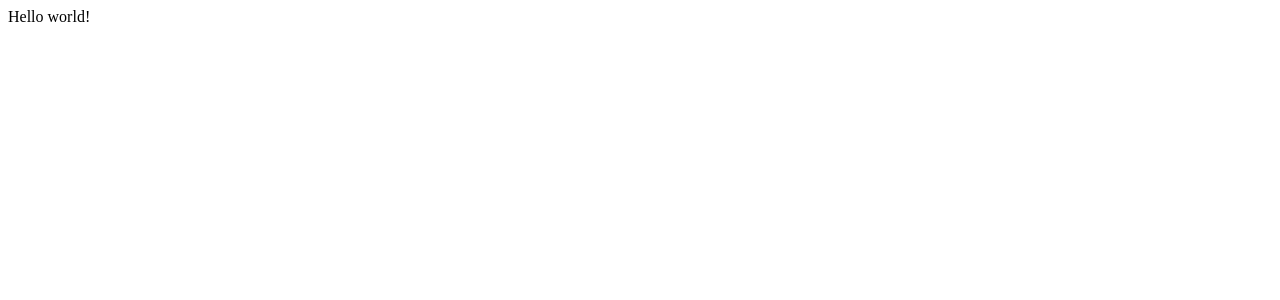
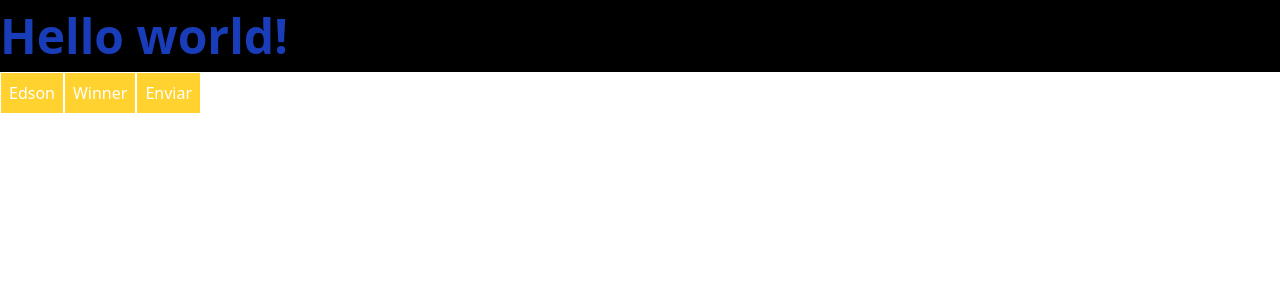
Before and after one commit to EdsonGaspar/envite-friends, a Next.js app: page / in a window 1280 px wide. Shown: the top 300 px of the page. Built offline with nearby package versions, Linux system fonts and the light colour scheme.

Commit message:
Criado o tema das cores padroes

```diff
--- /dev/null
+++ b/postcss.config.mjs
@@ -0,0 +1,6 @@
+const config = {
+  plugins: {
+    "@tailwindcss/postcss": {},
+  },
+};
+export default config;
--- /dev/null
+++ b/src/app/globals.css
@@ -0,0 +1,19 @@
+@import "tailwindcss";
+
+@theme {
+  /* --color-*: initial; */
+
+  --color-blue: #6f9de2;
+  --color-purple: #9871f3;
+  --color-danger: F05D6C;
+
+  --color-gray-100: #dae4f2;
+  --color-gray-200: #c8d0da;
+  --color-gray-300: #95a1b1;
+  --color-gray-400: #6f7d90;
+  --color-gray-500: #2a313c;
+  --color-gray-600: #21252c;
+  --color-gray-700: #191d24;
+  --color-gray-800: #13161b;
+  --color-gray-900: #0f1216;
+}
--- a/src/app/layout.tsx
+++ b/src/app/layout.tsx
@@ -1,8 +1,9 @@
+import "./globals.css";
 import type { Metadata } from "next";
 
 export const metadata: Metadata = {
-  title: "Create Next App",
-  description: "Generated by create next app",
+  title: "Envite Friends",
+  description: "Send links to friends for envite them.",
 };
 
 export default function RootLayout({
@@ -11,7 +12,7 @@ export default function RootLayout({
   children: React.ReactNode;
 }>) {
   return (
-    <html lang="en">
+    <html lang="pt">
       <body>{children}</body>
     </html>
   );
--- a/src/app/page.tsx
+++ b/src/app/page.tsx
@@ -1,7 +1,14 @@
+import { Button } from "@/components/button";
+
 export default function Home() {
   return (
     <main>
-      <div>Hello world!</div>
+      <div className="text-5xl text-blue-800 bg-black font-black py-3">
+        Hello world!
+      </div>
+      <Button text="Edson" />
+      <Button text="Winner" />
+      <Button />
     </main>
   );
 }
--- /dev/null
+++ b/src/components/button.tsx
@@ -0,0 +1,13 @@
+import { ComponentProps } from "react";
+import { twMerge } from "tailwind-merge";
+
+interface ButtonProps extends ComponentProps<"button"> {
+  text?: string;
+}
+export function Button({ ...props }: ButtonProps) {
+  return (
+    <button className="border p-2 bg-amber-300 text-white">
+      {props.text || "Enviar"}
+    </button>
+  );
+}
```
Also changed, not shown: package.json (+7 -3 lines), 1 other file (tests, documents, lock files or other folders).
